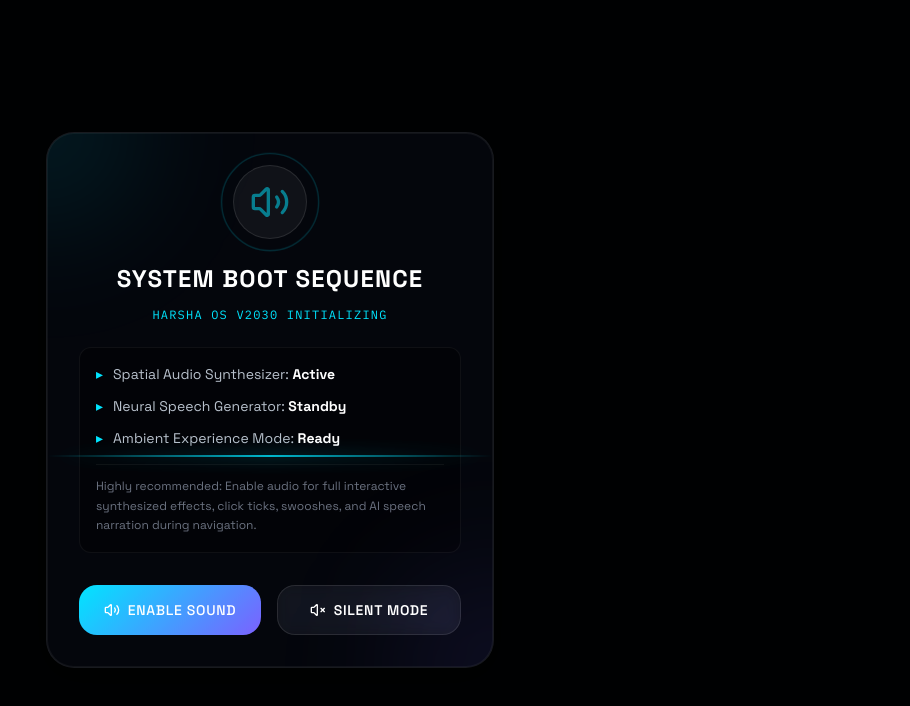
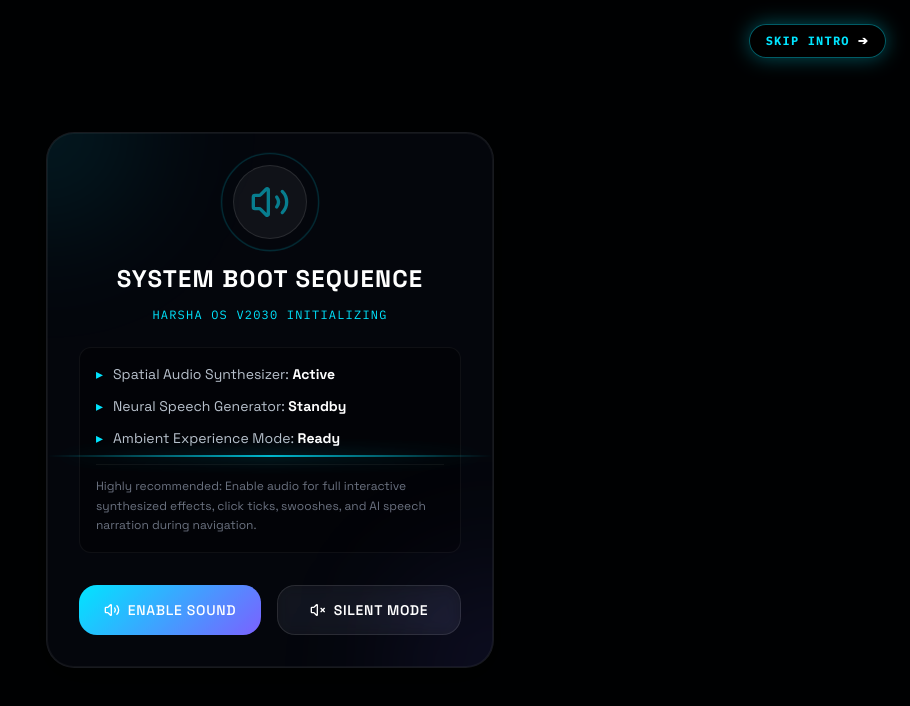
Before and after one commit to koriviharshavardhan/portfolio, a Next.js app: page / in a window 1280 px wide. Shown: the top 706 px of the page, without its empty margins (370-1280 px from the left). Built offline with nearby package versions, Linux system fonts and the light colour scheme.

Commit message:
Add prominent Skip Intro button on boot preloader and sound modal to jump directly to main hero section

```diff
--- a/src/app/page.tsx
+++ b/src/app/page.tsx
@@ -50,6 +50,15 @@ export default function Home() {
     }
   }, [appReady]);
 
+  const handleSkipIntro = () => {
+    setShowSoundModal(false);
+    setBootSequenceActive(false);
+    setAppReady(true);
+    if (typeof window !== 'undefined') {
+      window.scrollTo(0, 0);
+    }
+  };
+
   const handleSoundModalDismiss = () => {
     setShowSoundModal(false);
     setBootSequenceActive(true);
@@ -75,12 +84,12 @@ export default function Home() {
         <AnimatePresence mode="wait">
           {/* Phase 1: Voice/Sound permission check */}
           {showSoundModal && (
-            <SoundModal key="sound-modal" onDismiss={handleSoundModalDismiss} />
+            <SoundModal key="sound-modal" onDismiss={handleSoundModalDismiss} onSkip={handleSkipIntro} />
           )}
 
           {/* Phase 2: OS Boot Loader Sequence */}
           {bootSequenceActive && (
-            <Preloader key="preloader" onComplete={handlePreloaderComplete} />
+            <Preloader key="preloader" onComplete={handlePreloaderComplete} onSkip={handleSkipIntro} />
           )}
 
           {/* Phase 3: Core Operating System Layout */}
--- a/src/components/loader/Preloader.tsx
+++ b/src/components/loader/Preloader.tsx
@@ -6,6 +6,7 @@ import { Terminal, Shield, CheckCircle2 } from 'lucide-react';
 
 interface PreloaderProps {
   onComplete: () => void;
+  onSkip?: () => void;
 }
 
 const BOOT_LOGS = [
@@ -21,7 +22,7 @@ const BOOT_LOGS = [
   "Launching Harsha OS..."
 ];
 
-export const Preloader: React.FC<PreloaderProps> = ({ onComplete }) => {
+export const Preloader: React.FC<PreloaderProps> = ({ onComplete, onSkip }) => {
   const { play, narrate } = useSound();
   const [progress, setProgress] = useState(0);
   const [currentLogIndex, setCurrentLogIndex] = useState(0);
@@ -155,6 +156,20 @@ export const Preloader: React.FC<PreloaderProps> = ({ onComplete }) => {
         <div className="absolute top-[40%] left-[70%] w-[5px] h-[5px] bg-[#00E5FF] rounded-full blur-[1px] animate-pulse" style={{ animationDelay: '1.5s' }} />
       </div>
 
+      {/* TOP-RIGHT DIRECT SKIP INTRO BUTTON */}
+      {onSkip && (
+        <button
+          onClick={() => {
+            play('click');
+            onSkip();
+          }}
+          className="fixed top-6 right-6 z-[99999] px-4 py-2 bg-black/75 border border-[#00E5FF]/40 text-[#00E5FF] hover:bg-[#00E5FF]/20 rounded-full font-mono text-xs font-bold tracking-widest uppercase transition-all duration-300 shadow-[0_0_20px_rgba(0,229,255,0.35)] hover:scale-105 cursor-pointer flex items-center gap-2 backdrop-blur-md active:scale-95"
+        >
+          <span>Skip Intro</span>
+          <span className="text-white">➔</span>
+        </button>
+      )}
+
       {/* FLASH LAYER */}
       {flash && (
         <div className="absolute inset-0 z-50 bg-[#00E5FF]/20 animate-pulse duration-200" />
--- a/src/components/ui/SoundModal.tsx
+++ b/src/components/ui/SoundModal.tsx
@@ -6,9 +6,10 @@ import { Volume2, VolumeX, ShieldAlert } from 'lucide-react';
 
 interface SoundModalProps {
   onDismiss: () => void;
+  onSkip?: () => void;
 }
 
-export const SoundModal: React.FC<SoundModalProps> = ({ onDismiss }) => {
+export const SoundModal: React.FC<SoundModalProps> = ({ onDismiss, onSkip }) => {
   const { setSound, play } = useSound();
   const [isVisible, setIsVisible] = useState(false);
 
@@ -38,6 +39,20 @@ export const SoundModal: React.FC<SoundModalProps> = ({ onDismiss }) => {
 
   return (
     <div className="fixed inset-0 z-[99999] flex items-center justify-center bg-black/80 backdrop-blur-md transition-opacity duration-500">
+      {/* TOP-RIGHT DIRECT SKIP INTRO BUTTON */}
+      {onSkip && (
+        <button
+          onClick={() => {
+            play('click');
+            onSkip();
+          }}
+          className="fixed top-6 right-6 z-[99999] px-4 py-2 bg-black/75 border border-[#00E5FF]/40 text-[#00E5FF] hover:bg-[#00E5FF]/20 rounded-full font-mono text-xs font-bold tracking-widest uppercase transition-all duration-300 shadow-[0_0_20px_rgba(0,229,255,0.35)] hover:scale-105 cursor-pointer flex items-center gap-2 backdrop-blur-md active:scale-95"
+        >
+          <span>Skip Intro</span>
+          <span className="text-white">➔</span>
+        </button>
+      )}
+
       <div
         className="glass-panel max-w-md w-full mx-4 p-8 rounded-[28px] border border-white/10 shadow-[0_0_50px_rgba(0,229,255,0.15)] text-center relative overflow-hidden transform transition-all duration-500 scale-100"
         onMouseEnter={() => play('hover')}
```
